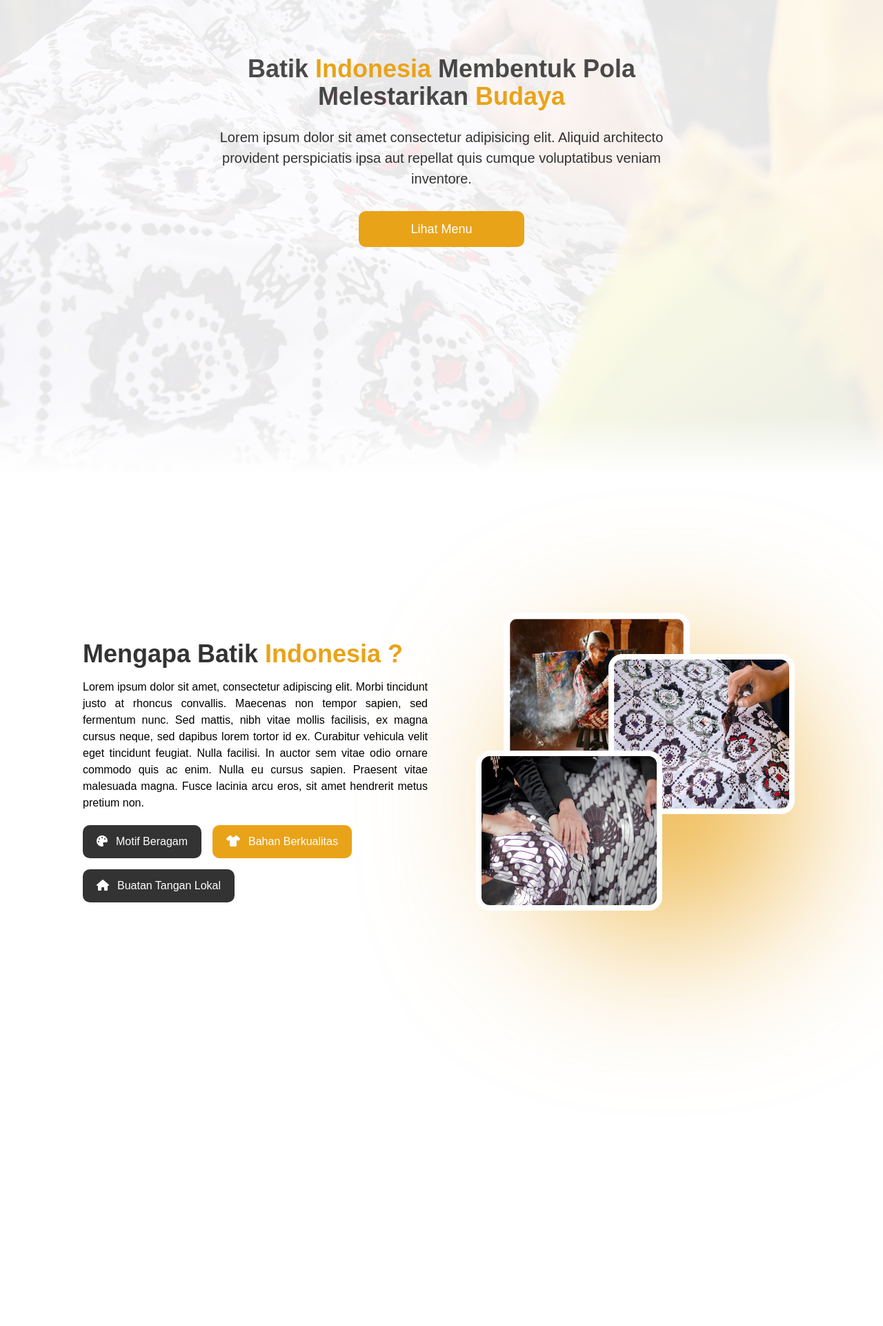
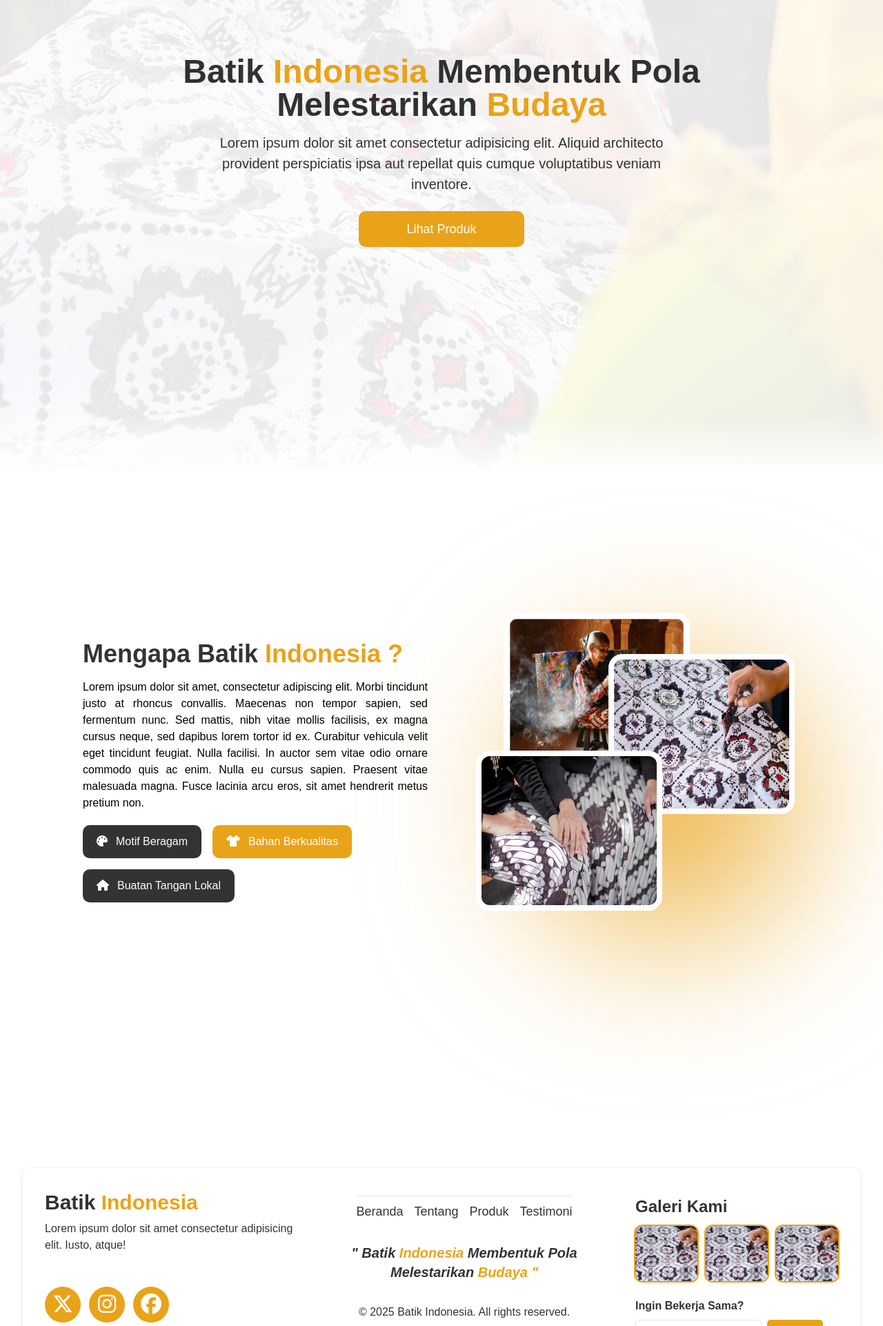
Before and after one commit to RizkyJulianto/umkm_batik, a PHP site: page / in a window 1280 px wide. Shown: the part 112-2034 px from the top of the page at 69% size. Run offline with PHP 8.4, Linux system fonts and the light colour scheme; style sheets or scripts are compiled from the project's sources; some web fonts are replaced.

Commit message:
add footer

```diff
--- a/assets/css/tailwindcss/output.css
+++ b/assets/css/tailwindcss/output.css
@@ -27,9 +27,8 @@
     --color-orange-700: oklch(55.3% 0.195 38.402);
     --color-orange-800: oklch(47% 0.157 37.304);
     --color-orange-900: oklch(40.8% 0.123 38.172);
+    --color-amber-400: oklch(82.8% 0.189 84.429);
     --color-amber-500: oklch(76.9% 0.188 70.08);
-    --color-amber-600: oklch(66.6% 0.179 58.318);
-    --color-amber-700: oklch(55.5% 0.163 48.998);
     --color-yellow-50: oklch(98.7% 0.026 102.212);
     --color-yellow-100: oklch(97.3% 0.071 103.193);
     --color-yellow-200: oklch(94.5% 0.129 101.54);
@@ -56,6 +55,7 @@
     --color-green-800: oklch(44.8% 0.119 151.328);
     --color-green-900: oklch(39.3% 0.095 152.535);
     --color-emerald-600: oklch(59.6% 0.145 163.225);
+    --color-emerald-950: oklch(26.2% 0.051 172.552);
     --color-teal-50: oklch(98.4% 0.014 180.72);
     --color-teal-100: oklch(95.3% 0.051 180.801);
     --color-teal-200: oklch(91% 0.096 180.426);
@@ -165,6 +166,7 @@
     --text-9xl--line-height: 1;
     --font-weight-thin: 100;
     --font-weight-extralight: 200;
+    --font-weight-light: 300;
     --font-weight-normal: 400;
     --font-weight-medium: 500;
     --font-weight-semibold: 600;
@@ -197,8 +199,8 @@
     --default-font-family: var(--font-sans);
     --default-mono-font-family: var(--font-mono);
     --color-primary: #E9A319;
+    --color-secondary: rgba(0,0,0,0.8);
     --font-fira: "Fira Sans", sans-serif;
-    --font-ubuntu: "Ubuntu", sans-serif;
   }
 }
 @layer base {
@@ -536,18 +484,33 @@
   .mt-6 {
     margin-top: calc(var(--spacing) * 6);
   }
+  .mt-8 {
+    margin-top: calc(var(--spacing) * 8);
+  }
   .mt-12 {
     margin-top: calc(var(--spacing) * 12);
   }
   .mt-20 {
     margin-top: calc(var(--spacing) * 20);
   }
+  .mt-50 {
+    margin-top: calc(var(--spacing) * 50);
+  }
+  .mt-96 {
+    margin-top: calc(var(--spacing) * 96);
+  }
   .mb-1 {
     margin-bottom: calc(var(--spacing) * 1);
   }
   .mb-2 {
     margin-bottom: calc(var(--spacing) * 2);
   }
+  .mb-3 {
+    margin-bottom: calc(var(--spacing) * 3);
+  }
+  .mb-5 {
+    margin-bottom: calc(var(--spacing) * 5);
+  }
   .block {
     display: block;
   }
@@ -575,11 +538,17 @@
   .h-6 {
     height: calc(var(--spacing) * 6);
   }
+  .h-13 {
+    height: calc(var(--spacing) * 13);
+  }
   .h-20 {
     height: calc(var(--spacing) * 20);
   }
-  .h-\[228px\] {
-    height: 228px;
+  .h-\[65px\] {
+    height: 65px;
+  }
+  .h-\[80px\] {
+    height: 80px;
   }
   .h-\[232px\] {
     height: 232px;
@@ -587,29 +556,32 @@
   .h-\[350px\] {
     height: 350px;
   }
-  .h-\[400px\] {
-    height: 400px;
-  }
   .h-\[5000px\] {
     height: 5000px;
   }
+  .h-dvh {
+    height: 100dvh;
+  }
+  .h-full {
+    height: 100%;
+  }
   .h-screen {
     height: 100vh;
   }
-  .w-1 {
-    width: calc(var(--spacing) * 1);
-  }
   .w-1\/2 {
     width: calc(1/2 * 100%);
   }
   .w-4 {
     width: calc(var(--spacing) * 4);
   }
+  .w-13 {
+    width: calc(var(--spacing) * 13);
+  }
   .w-64 {
     width: calc(var(--spacing) * 64);
   }
-  .w-\[70\%\] {
-    width: 70%;
+  .w-\[90px\] {
+    width: 90px;
   }
   .w-\[240px\] {
     width: 240px;
@@ -632,6 +601,9 @@
   .w-screen {
     width: 100vw;
   }
+  .max-w-90 {
+    max-width: calc(var(--spacing) * 90);
+  }
   .max-w-\[500px\] {
     max-width: 500px;
   }
@@ -750,18 +719,18 @@
       margin-inline-end: calc(calc(var(--spacing) * 3) * calc(1 - var(--tw-space-x-reverse)));
     }
   }
-  .gap-y-2 {
-    row-gap: calc(var(--spacing) * 2);
-  }
-  .gap-y-4 {
-    row-gap: calc(var(--spacing) * 4);
-  }
   .self-center {
     align-self: center;
   }
   .overflow-hidden {
     overflow: hidden;
   }
+  .rounded {
+    border-radius: 0.25rem;
+  }
+  .rounded-\[5px\] {
+    border-radius: 5px;
+  }
   .rounded-\[10px\] {
     border-radius: 10px;
   }
@@ -797,14 +762,34 @@
     border-style: var(--tw-border-style);
     border-width: 0px;
   }
-  .border-4 {
+  .border-2 {
     border-style: var(--tw-border-style);
-    border-width: 4px;
+    border-width: 2px;
   }
   .border-8 {
     border-style: var(--tw-border-style);
     border-width: 8px;
   }
+  .border-\[2px\] {
+    border-style: var(--tw-border-style);
+    border-width: 2px;
+  }
+  .border-t {
+    border-top-style: var(--tw-border-style);
+    border-top-width: 1px;
+  }
+  .border-r-\[2px\] {
+    border-right-style: var(--tw-border-style);
+    border-right-width: 2px;
+  }
+  .border-b-\[2px\] {
+    border-bottom-style: var(--tw-border-style);
+    border-bottom-width: 2px;
+  }
+  .border-hidden {
+    --tw-border-style: hidden;
+    border-style: hidden;
+  }
   .border-blue-600 {
     border-color: var(--color-blue-600);
   }
@@ -893,6 +874,9 @@
     }
     --tw-gradient-stops: var(--tw-gradient-via-stops, var(--tw-gradient-position), var(--tw-gradient-from) var(--tw-gradient-from-position), var(--tw-gradient-to) var(--tw-gradient-to-position));
   }
+  .object-cover {
+    object-fit: cover;
+  }
   .p-1 {
     padding: calc(var(--spacing) * 1);
   }
@@ -941,33 +934,30 @@
   .pt-2 {
     padding-top: calc(var(--spacing) * 2);
   }
+  .pb-3 {
+    padding-bottom: calc(var(--spacing) * 3);
+  }
   .text-center {
     text-align: center;
   }
   .text-justify {
     text-align: justify;
   }
-  .text-left {
-    text-align: left;
-  }
   .font-fira {
     font-family: var(--font-fira);
-  }
-  .font-ubuntu {
-    font-family: var(--font-ubuntu);
   }
   .text-2xl {
     font-size: var(--text-2xl);
     line-height: var(--tw-leading, var(--text-2xl--line-height));
   }
+  .text-3xl {
+    font-size: var(--text-3xl);
+    line-height: var(--tw-leading, var(--text-3xl--line-height));
+  }
   .text-4xl {
     font-size: var(--text-4xl);
     line-height: var(--tw-leading, var(--text-4xl--line-height));
   }
-  .text-6xl {
-    font-size: var(--text-6xl);
-    line-height: var(--tw-leading, var(--text-6xl--line-height));
-  }
   .text-base {
     font-size: var(--text-base);
     line-height: var(--tw-leading, var(--text-base--line-height));
@@ -1006,6 +993,10 @@
     --tw-font-weight: var(--font-weight-bold);
     font-weight: var(--font-weight-bold);
   }
+  .font-light {
+    --tw-font-weight: var(--font-weight-light);
+    font-weight: var(--font-weight-light);
+  }
   .font-medium {
     --tw-font-weight: var(--font-weight-medium);
     font-weight: var(--font-weight-medium);
@@ -1014,15 +1005,12 @@
     --tw-font-weight: var(--font-weight-semibold);
     font-weight: var(--font-weight-semibold);
   }
-  .tracking-tight {
-    --tw-tracking: var(--tracking-tight);
-    letter-spacing: var(--tracking-tight);
+  .tracking-wider {
+    --tw-tracking: var(--tracking-wider);
+    letter-spacing: var(--tracking-wider);
   }
   .whitespace-nowrap {
     white-space: nowrap;
-  }
-  .text-black {
-    color: var(--color-black);
   }
   .text-black\/70 {
     color: color-mix(in srgb, #000 70%, transparent);
@@ -1030,12 +1018,6 @@
       color: color-mix(in oklab, var(--color-black) 70%, transparent);
     }
   }
-  .text-black\/80 {
-    color: color-mix(in srgb, #000 80%, transparent);
-    @supports (color: color-mix(in lab, red, red)) {
-      color: color-mix(in oklab, var(--color-black) 80%, transparent);
-    }
-  }
   .text-blue-600 {
     color: var(--color-blue-600);
   }
@@ -1054,55 +1036,81 @@
   .text-primary {
     color: var(--color-primary);
   }
+  .text-secondary {
+    color: var(--color-secondary);
+  }
+  .text-slate-500 {
+    color: var(--color-slate-500);
+  }
   .text-white {
     color: var(--color-white);
   }
   .uppercase {
     text-transform: uppercase;
   }
-  .underline {
-    text-decoration-line: underline;
+  .italic {
+    font-style: italic;
   }
   .opacity-0 {
     opacity: 0%;
   }
   .opacity-100 {
     opacity: 100%;
+  }
+  .shadow {
+    --tw-shadow: 0 1px 3px 0 var(--tw-shadow-color, rgb(0 0 0 / 0.1)), 0 1px 2px -1px var(--tw-shadow-color, rgb(0 0 0 / 0.1));
+    box-shadow: var(--tw-inset-shadow), var(--tw-inset-ring-shadow), var(--tw-ring-offset-shadow), var(--tw-ring-shadow), var(--tw-shadow);
   }
   .shadow-lg {
     --tw-shadow: 0 10px 15px -3px var(--tw-shadow-color, rgb(0 0 0 / 0.1)), 0 4px 6px -4px var(--tw-shadow-color, rgb(0 0 0 / 0.1));
     box-shadow: var(--tw-inset-shadow), var(--tw-inset-ring-shadow), var(--tw-ring-offset-shadow), var(--tw-ring-shadow), var(--tw-shadow);
   }
-  .shadow-sm {
-    --tw-shadow: 0 1px 3px 0 var(--tw-shadow-color, rgb(0 0 0 / 0.1)), 0 1px 2px -1px var(--tw-shadow-color, rgb(0 0 0 / 0.1));
+  .shadow-md {
+    --tw-shadow: 0 4px 6px -1px var(--tw-shadow-color, rgb(0 0 0 / 0.1)), 0 2px 4px -2px var(--tw-shadow-color, rgb(0 0 0 / 0.1));
     box-shadow: var(--tw-inset-shadow), var(--tw-inset-ring-shadow), var(--tw-ring-offset-shadow), var(--tw-ring-shadow), var(--tw-shadow);
   }
-  .outline {
+  .ring {
+    --tw-ring-shadow: var(--tw-ring-inset,) 0 0 0 calc(1px + var(--tw-ring-offset-width)) var(--tw-ring-color, currentcolor);
+    box-shadow: var(--tw-inset-shadow), var(--tw-inset-ring-shadow), var(--tw-ring-offset-shadow), var(--tw-ring-shadow), var(--tw-shadow);
+  }
+  .ring-0 {
+    --tw-ring-shadow: var(--tw-ring-inset,) 0 0 0 calc(0px + var(--tw-ring-offset-width)) var(--tw-ring-color, currentcolor);
+    box-shadow: var(--tw-inset-shadow), var(--tw-inset-ring-shadow), var(--tw-ring-offset-shadow), var(--tw-ring-shadow), var(--tw-shadow);
+  }
+  .ring-2 {
+    --tw-ring-shadow: var(--tw-ring-inset,) 0 0 0 calc(2px + var(--tw-ring-offset-width)) var(--tw-ring-color, currentcolor);
+    box-shadow: var(--tw-inset-shadow), var(--tw-inset-ring-shadow), var(--tw-ring-offset-shadow), var(--tw-ring-shadow), var(--tw-shadow);
+  }
+  .ring-primary {
+    --tw-ring-color: var(--color-primary);
+  }
+  .ring-white {
+    --tw-ring-color: var(--color-white);
+  }
+  .outline-hidden {
+    --tw-outline-style: none;
+    outline-style: none;
+    @media (forced-colors: active) {
+      outline: 2px solid transparent;
+      outline-offset: 2px;
+    }
+  }
+  .outline-0 {
     outline-style: var(--tw-outline-style);
-    outline-width: 1px;
+    outline-width: 0px;
+  }
+  .outline-amber-400 {
+    outline-color: var(--color-amber-400);
+  }
+  .outline-emerald-950 {
+    outline-color: var(--color-emerald-950);
   }
   .blur {
     --tw-blur: blur(8px);
     filter: var(--tw-blur,) var(--tw-brightness,) var(--tw-contrast,) var(--tw-grayscale,) var(--tw-hue-rotate,) var(--tw-invert,) var(--tw-saturate,) var(--tw-sepia,) var(--tw-drop-shadow,);
   }
-  .blur-\[100px\] {
-    --tw-blur: blur(100px);
-    filter: var(--tw-blur,) var(--tw-brightness,) var(--tw-contrast,) var(--tw-grayscale,) var(--tw-hue-rotate,) var(--tw-invert,) var(--tw-saturate,) var(--tw-sepia,) var(--tw-drop-shadow,);
-  }
-  .blur-\[120px\] {
-    --tw-blur: blur(120px);
-    filter: var(--tw-blur,) var(--tw-brightness,) var(--tw-contrast,) var(--tw-grayscale,) var(--tw-hue-rotate,) var(--tw-invert,) var(--tw-saturate,) var(--tw-sepia,) var(--tw-drop-shadow,);
-  }
   .blur-\[125px\] {
     --tw-blur: blur(125px);
-    filter: var(--tw-blur,) var(--tw-brightness,) var(--tw-contrast,) var(--tw-grayscale,) var(--tw-hue-rotate,) var(--tw-invert,) var(--tw-saturate,) var(--tw-sepia,) var(--tw-drop-shadow,);
-  }
-  .blur-\[150px\] {
-    --tw-blur: blur(150px);
-    filter: var(--tw-blur,) var(--tw-brightness,) var(--tw-contrast,) var(--tw-grayscale,) var(--tw-hue-rotate,) var(--tw-invert,) var(--tw-saturate,) var(--tw-sepia,) var(--tw-drop-shadow,);
-  }
-  .blur-\[300px\] {
-    --tw-blur: blur(300px);
     filter: var(--tw-blur,) var(--tw-brightness,) var(--tw-contrast,) var(--tw-grayscale,) var(--tw-hue-rotate,) var(--tw-invert,) var(--tw-saturate,) var(--tw-sepia,) var(--tw-drop-shadow,);
   }
   .filter {
@@ -1234,8 +1284,50 @@
       --tw-ring-color: var(--color-gray-200);
     }
   }
+  .focus\:outline-hidden {
+    &:focus {
+      --tw-outline-style: none;
+      outline-style: none;
+      @media (forced-colors: active) {
+        outline: 2px solid transparent;
+        outline-offset: 2px;
+      }
+    }
+  }
+  .focus\:outline-primary {
+    &:focus {
+      outline-color: var(--color-primary);
+    }
+  }
   .focus\:outline-none {
     &:focus {
+      --tw-outline-style: none;
+      outline-style: none;
+    }
+  }
+  .active\:border-none {
+    &:active {
+      --tw-border-style: none;
+      border-style: none;
+    }
+  }
+  .active\:border-primary {
+    &:active {
+      border-color: var(--color-primary);
+    }
+  }
+  .active\:outline-hidden {
+    &:active {
+      --tw-outline-style: none;
+      outline-style: none;
+      @media (forced-colors: active) {
+        outline: 2px solid transparent;
+        outline-offset: 2px;
+      }
+    }
+  }
+  .active\:outline-none {
+    &:active {
       --tw-outline-style: none;
       outline-style: none;
     }
@@ -1286,43 +1378,15 @@
       line-height: var(--tw-leading, var(--text-4xl--line-height));
     }
   }
-  .lg\:text-4xl {
-    @media (width >= 64rem) {
-      font-size: var(--text-4xl);
-      line-height: var(--tw-leading, var(--text-4xl--line-height));
-    }
-  }
   .lg\:text-5xl {
     @media (width >= 64rem) {
       font-size: var(--text-5xl);
       line-height: var(--tw-leading, var(--text-5xl--line-height));
     }
   }
-  .lg\:text-6xl {
-    @media (width >= 64rem) {
-      font-size: var(--text-6xl);
-      line-height: var(--tw-leading, var(--text-6xl--line-height));
-    }
-  }
-  .lg\:text-xl {
-    @media (width >= 64rem) {
-      font-size: var(--text-xl);
-      line-height: var(--tw-leading, var(--text-xl--line-height));
-    }
-  }
   .lg\:text-\[20px\] {
     @media (width >= 64rem) {
       font-size: 20px;
-    }
-  }
-  .lg\:text-\[40px\] {
-    @media (width >= 64rem) {
-      font-size: 40px;
-    }
-  }
-  .lg\:text-\[55px\] {
-    @media (width >= 64rem) {
-      font-size: 55px;
     }
   }
   .rtl\:rotate-180 {
@@ -1390,14 +1454,6 @@
       background-color: color-mix(in srgb, oklch(21% 0.034 264.665) 80%, transparent);
       @supports (color: color-mix(in lab, red, red)) {
         background-color: color-mix(in oklab, var(--color-gray-900) 80%, transparent);
-      }
-    }
-  }
-  .dark\:text-black\/70 {
-    @media (prefers-color-scheme: dark) {
-      color: color-mix(in srgb, #000 70%, transparent);
-      @supports (color: color-mix(in lab, red, red)) {
-        color: color-mix(in oklab, var(--color-black) 70%, transparent);
       }
     }
   }
--- a/index.php
+++ b/index.php
@@ -13,7 +13,7 @@
     <link rel="stylesheet" href="libs/font/font.css">
 
     <!-- Icons -->
-     <link rel="stylesheet" href="https://cdnjs.cloudflare.com/ajax/libs/font-awesome/6.7.2/css/all.min.css" integrity="sha512-Evv84Mr4kqVGRNSgIGL/F/aIDqQb7xQ2vcrdIwxfjThSH8CSR7PBEakCr51Ck+w+/U6swU2Im1vVX0SVk9ABhg==" crossorigin="anonymous" referrerpolicy="no-referrer" />
+    <link rel="stylesheet" href="https://cdnjs.cloudflare.com/ajax/libs/font-awesome/6.7.2/css/all.min.css" integrity="sha512-Evv84Mr4kqVGRNSgIGL/F/aIDqQb7xQ2vcrdIwxfjThSH8CSR7PBEakCr51Ck+w+/U6swU2Im1vVX0SVk9ABhg==" crossorigin="anonymous" referrerpolicy="no-referrer" />
     <title>Batik Indonesia</title>
 </head>
 
@@ -53,20 +53,20 @@
         <!-- Backround -->
         <img src="assets/images/beranda-bg.png" alt="" class="absolute -z-10 top-0 w-full h-screen">
         <div class="background-overlay bg-white/80 w-full h-screen absolute top-0 -z-9 "></div>
-        <div class="beranda-section-box-text text-center text-black mt-20 flex flex-col items-center justify-center gap-y-2 ">
-            <div class="beranda-section-text-title">
-                <h2 class="font-bold text-black/70 lg:text-4xl md:text-4xl text-[35px] font-fira">
+        <div class="beranda-section-box-text text-center  mt-20 ">
+            <div class="beranda-section-text-title ">
+                <h2 class="font-bold text-secondary lg:text-5xl md:text-4xl text-[35px]">
                     Batik <span class="text-primary">Indonesia</span> Membentuk Pola <br>
                     Melestarikan <span class="text-primary">Budaya</span>
                 </h2>
             </div>
-            <div class="beranda-section-text-subtitle mt-4">
-                <p class="lg:text-[20px] text-black/80 text-base font-[400] text-center max-w-[720px]">
+            <div class="beranda-section-text-subtitle mt-4 ">
+                <p class="lg:text-[20px] text-secondary text-base font-[400] text-center max-w-[720px] mx-auto">
                     Lorem ipsum dolor sit amet consectetur adipisicing elit. Aliquid architecto provident perspiciatis ipsa aut repellat quis cumque voluptatibus veniam inventore.
                 </p>
             </div>
             <div class="beranda-section-cta mt-6">
-                <a href="" class="bg-primary hover:bg-amber-500 transition-all duration-500 text-white py-3 px-6 inline-block  w-[240px] rounded-[10px] font-medium text-lg ">Lihat Menu</a>
+                <a href="" class="bg-primary hover:bg-amber-500 transition-all duration-500 text-white py-3 px-6 inline-block  w-[240px] rounded-[10px] font-medium text-lg ">Lihat Produk</a>
             </div>
         </div>
 
@@ -79,17 +79,17 @@
 
 
     <!-- Tentang Section -->
-     <div class="tentang mt-12 px-30 relative">
+    <div class="tentang mt-12 px-30 relative">
         <div class="tentang-container-content w-full flex justify-between">
             <div class="tentang-left-col max-w-[500px]">
                 <div class="judul">
-                    <h2 class="text-4xl font-bold text-black/80">Mengapa Batik <span class="text-primary">Indonesia ?</span></h2>
+                    <h2 class="text-4xl font-bold text-secondary">Mengapa Batik <span class="text-primary">Indonesia ?</span></h2>
                 </div>
-                <div class="deskripsi mt-4  text-justify">
+                <div class="deskripsi mt-4 text-justify">
                     <p>Lorem ipsum dolor sit amet, consectetur adipiscing elit. Morbi tincidunt justo at rhoncus convallis. Maecenas non tempor sapien, sed fermentum nunc. Sed mattis, nibh vitae mollis facilisis, ex magna cursus neque, sed dapibus lorem tortor id ex. Curabitur vehicula velit eget tincidunt feugiat. Nulla facilisi. In auctor sem vitae odio ornare commodo quis ac enim. Nulla eu cursus sapien. Praesent vitae malesuada magna. Fusce lacinia arcu eros, sit amet hendrerit metus pretium non. </p>
                 </div>
                 <div class="keunggulan mt-5 flex gap-4 flex-wrap">
-                    <div class="card flex items-center gap-x-3 text-md text-white bg-black/80 py-3 px-5 rounded-[10px] ">
+                    <div class="card flex items-center gap-x-3 text-md text-white bg-secondary py-3 px-5 rounded-[10px] ">
                         <div class="icon">
                             <div class="fas fa-palette"></div>
                         </div>
@@ -105,7 +105,7 @@
                             <span>Bahan Berkualitas</span>
                         </div>
                     </div>
-                    <div class="card flex  items-center gap-x-3 text-md text-white bg-black/80 py-3 px-5 rounded-[10px] ">
+                    <div class="card flex  items-center gap-x-3 text-md text-white bg-secondary py-3 px-5 rounded-[10px] ">
                         <div class="icon">
                             <div class="fas fa-home"></div>
                         </div>
@@ -121,11 +121,73 @@
                 <img src="assets/images/batik-3.jpg" alt="" class="w-[270px] h-[232px] border-8 border-white rounded-[20px] absolute right-80 -bottom-10 top-40">
 
                 <!-- Gradient Circle -->
-                 <div class="circle bg-primary w-[350px] h-[350px] absolute rounded-full right-35 -z-10 blur-[125px] top-15"></div>
+                <div class="circle bg-primary w-[350px] h-[350px] absolute rounded-full right-35 -z-10 blur-[125px] top-15"></div>
             </div>
         </div>
-     </div>
+    </div>
     <!-- Tentang Section End -->
+
+
+    <!-- Footer -->
+    <footer class="footer mt-96 px-8 w-full">
+        <div class="footer-container bg-white shadow-md border border-gray-100 rounded-[10px] p-8 w-full  flex justify-between">
+            <div class="foooter-col max-w-90 ">
+                <div class="judul">
+                    <h3 class="font-bold text-3xl text-secondary">Batik <span class="text-primary">Indonesia</span></h3>
+                </div>
+                <div class="deskripsi mt-2 text-secondary font-light">
+                    <p>Lorem ipsum dolor sit amet consectetur adipisicing elit. Iusto, atque!</p>
+                </div>
+                <div class="sosial-media mt-12">
+                    <ul class="flex gap-x-3">
+                        <li class="bg-primary rounded-full w-13  h-13 flex justify-center items-center p-2"><a href=""><i class="fa-brands fa-x-twitter text-3xl text-white"></i></a></li>
+                        <li class="bg-primary rounded-full w-13  h-13 flex justify-center items-center p-2"><a href=""><i class="fa-brands fa-instagram text-3xl text-white"></i></a></li>
+                        <li class="bg-primary rounded-full w-13 h-13 flex justify-center items-center p-2"><a href=""><i class="fa-brands fa-facebook text-3xl text-white"></i></a></li>
+                    </ul>
+                </div>
+            </div>
+            <div class="foooter-col max-w-90 h-full flex flex-col pt-2 items-center">
+                <div class="link-cepat border-t border-gray-200">
+                    <ul class="flex gap-x-4 text-lg  text-secondary pt-2">
+                        <li><a href="">Beranda</i></a></li>
+                        <li><a href="">Tentang</i></a></li>
+                        <li><a href="">Produk</i></a></li>
+                        <li><a href="">Testimoni</i></a></li>
+                    </ul>
+                </div>
+                <div class="tagline mt-8">
+                    <h6 class="font-bold text-xl text-center text-secondary italic">" Batik <span class="text-primary">Indonesia</span> Membentuk Pola <br>
+                    Melestarikan <span class="text-primary">Budaya "</span></h6>
+                </div>
+                <div class="copyright text-center mt-8 text-secondary">
+                    <p>&copy; 2025 Batik Indonesia. All rights reserved.</p>
+                </div>
+            </div>
+            <div class="foooter-col pt-2">
+                <div class="judul">
+                    <h3 class="text-secondary font-bold text-2xl">Galeri Kami</h3>
+                </div>
+                <div class="galeri flex gap-x-3 mt-3">
+                   <img src="assets/images/batik-2.jpg" alt="" class="w-[90px] h-[80px] object-cover  ring-2 ring-primary rounded-[10px]">
+                   <img src="assets/images/batik-2.jpg" alt="" class="w-[90px] h-[80px] object-cover  ring-2 ring-primary rounded-[10px]">
+                   <img src="assets/images/batik-2.jpg" alt="" class="w-[90px] h-[80px] object-cover  ring-2 ring-primary rounded-[10px]">
+                </div>
+                <div class="kerjasama">
+                    <form action="" class="mt-6 w-full">
+                        <div class="judul">
+                            <h4 class="font-bold text-secondary mb-2">Ingin Bekerja Sama?</h4>
+                        </div>
+                        <div class="form-group w-full flex gap-x-2">
+                            <input type="text" name="email" id="email" placeholder="Masukan Email Anda..." class="text-sm rounded-[5px] ring-0 border border-gray-200">
+                            <button type="submit" class="bg-primary text-white font-bold rounded-[5px] py-2 px-5 cursor-pointer hover:bg-amber-500 duration-500 transition-all">Kirim</button>
+                        </div>
+                    </form>
+                </div>
+
+            </div>
+        </div>
+    </footer>
+    <!-- Footer End -->
 
     <script src="libs/flowbite/flowbite.min.js"></script>
 </body>
```
Also changed, not shown: other parts of assets/css/tailwindcss/output.css (+89 -108 lines).
